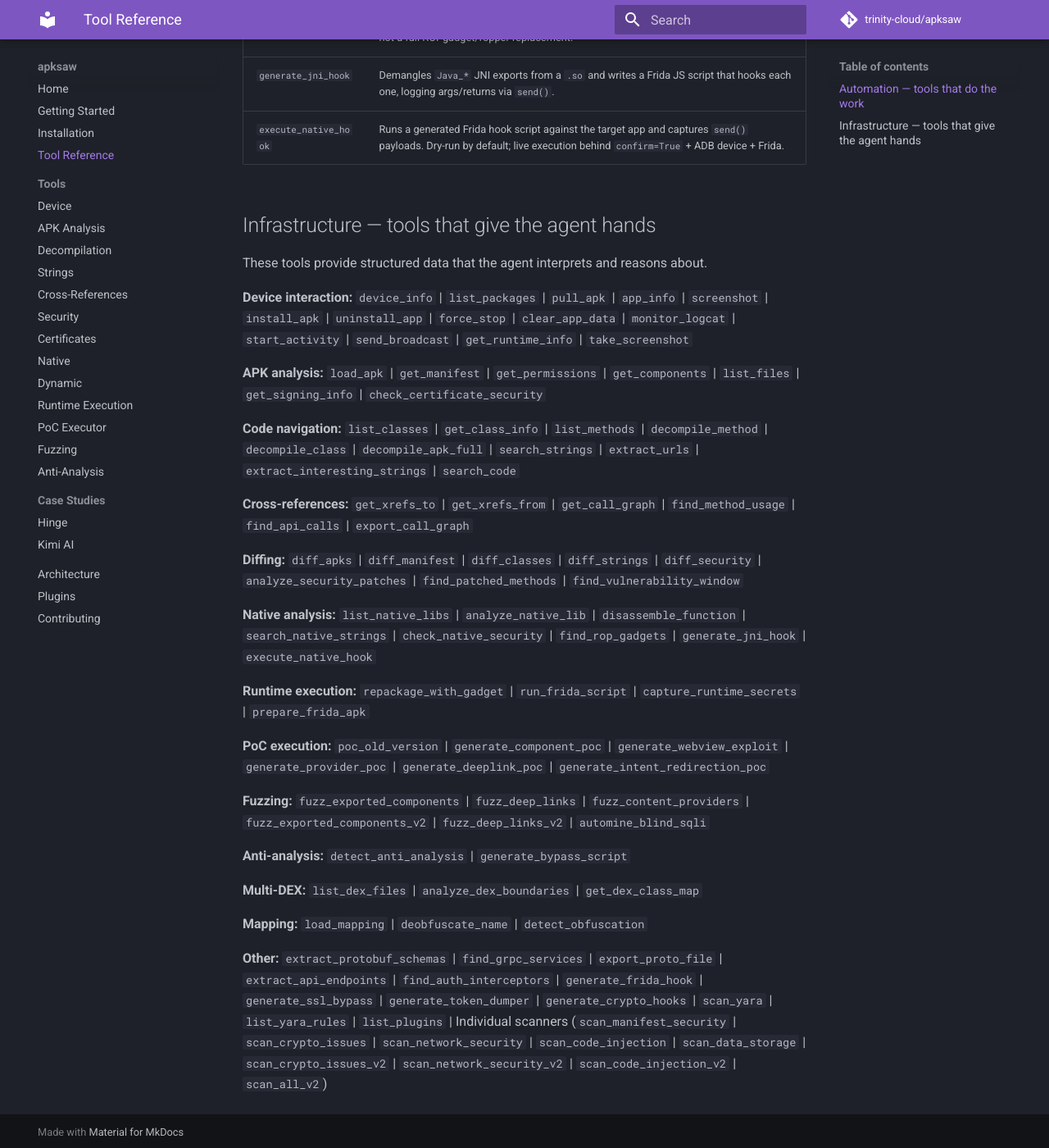
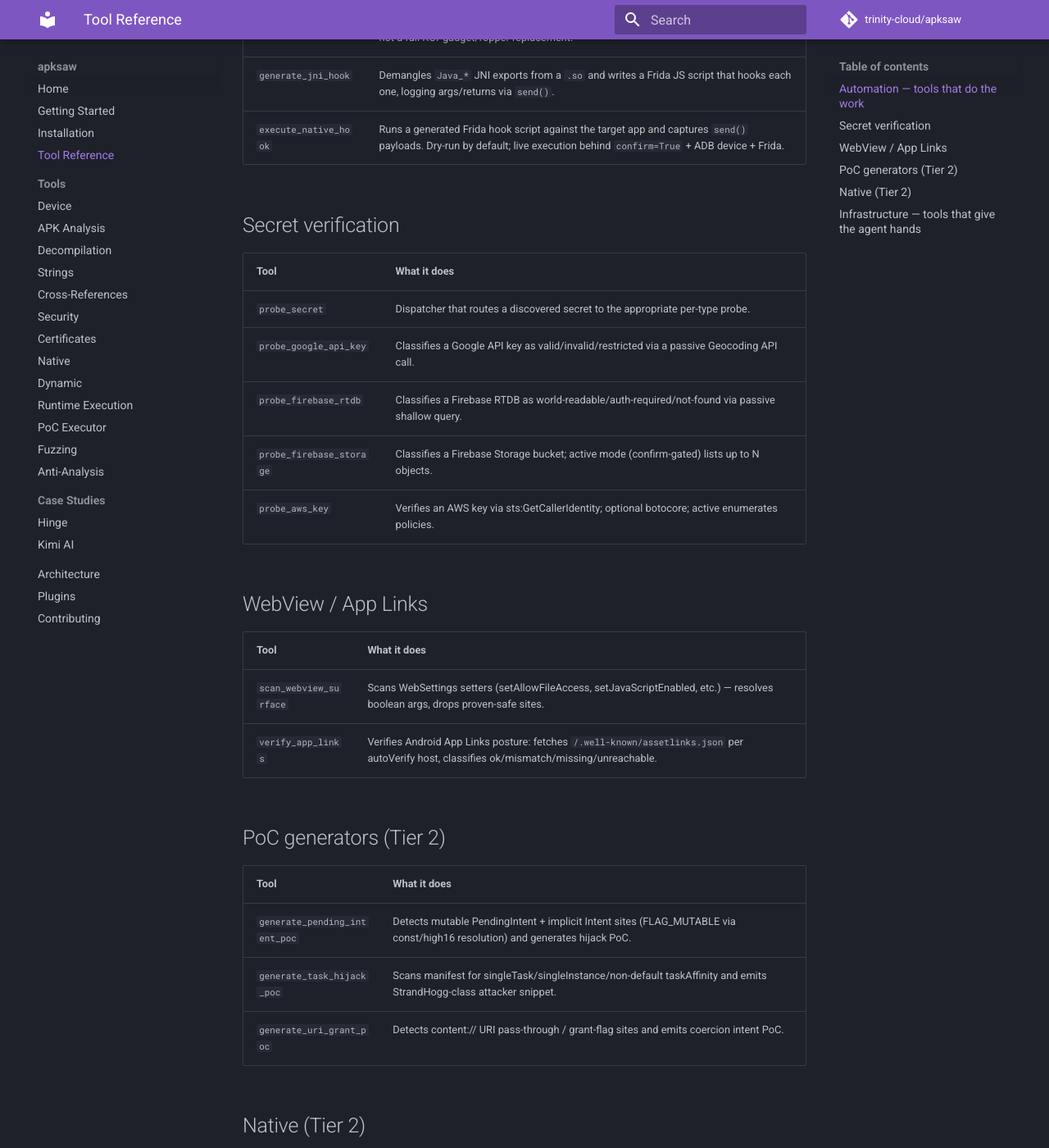
Before and after one commit to trinity-cloud/apksaw, an MkDocs documentation site: the page built from docs/tool-reference.md, in a window 1280 px wide and 1400 px high, scrolled down 2599 px. Shown: the whole window at 82% size. Built offline with MkDocs 1.6.1 and Material for MkDocs 9.7.7, drawn with Linux system fonts in a browser that asks for light colours; comment, search, counter and statistics services are not loaded; some of the changed text lies outside the part shown.

Commit message:
Update tool registration and documentation
Details:
- Register the new secret probe, WebView, and App Links tool modules with the MCP server.
- Update README tool counts from the stale baseline to the source-derived 113 MCP tools.
- Document the new module groups in the architecture guide.
- Add tool-reference entries for secret verification, WebView/App Links, Tier 2 PoC generators, and JNI registration mapping.

```diff
--- a/docs/tool-reference.md
+++ b/docs/tool-reference.md
@@ -49,6 +49,33 @@ These tools produce results, not just data. One tool call, structured output.
 | `generate_jni_hook` | Demangles `Java_*` JNI exports from a `.so` and writes a Frida JS script that hooks each one, logging args/returns via `send()`. |
 | `execute_native_hook` | Runs a generated Frida hook script against the target app and captures `send()` payloads. Dry-run by default; live execution behind `confirm=True` + ADB device + Frida. |
 
+## Secret verification
+| Tool | What it does |
+|---|---|
+| `probe_secret` | Dispatcher that routes a discovered secret to the appropriate per-type probe. |
+| `probe_google_api_key` | Classifies a Google API key as valid/invalid/restricted via a passive Geocoding API call. |
+| `probe_firebase_rtdb` | Classifies a Firebase RTDB as world-readable/auth-required/not-found via passive shallow query. |
+| `probe_firebase_storage` | Classifies a Firebase Storage bucket; active mode (confirm-gated) lists up to N objects. |
+| `probe_aws_key` | Verifies an AWS key via sts:GetCallerIdentity; optional botocore; active enumerates policies. |
+
+## WebView / App Links
+| Tool | What it does |
+|---|---|
+| `scan_webview_surface` | Scans WebSettings setters (setAllowFileAccess, setJavaScriptEnabled, etc.) — resolves boolean args, drops proven-safe sites. |
+| `verify_app_links` | Verifies Android App Links posture: fetches `/.well-known/assetlinks.json` per autoVerify host, classifies ok/mismatch/missing/unreachable. |
+
+## PoC generators (Tier 2)
+| Tool | What it does |
+|---|---|
+| `generate_pending_intent_poc` | Detects mutable PendingIntent + implicit Intent sites (FLAG_MUTABLE via const/high16 resolution) and generates hijack PoC. |
+| `generate_task_hijack_poc` | Scans manifest for singleTask/singleInstance/non-default taskAffinity and emits StrandHogg-class attacker snippet. |
+| `generate_uri_grant_poc` | Detects content:// URI pass-through / grant-flag sites and emits coercion intent PoC. |
+
+## Native (Tier 2)
+| Tool | What it does |
+|---|---|
+| `map_jni_registrations` | Recovers dynamically-registered JNI methods (RegisterNatives in JNI_OnLoad) via Capstone + .rodata scan. Feeds generate_jni_hook. |
+
 ## Infrastructure — tools that give the agent hands
 
 These tools provide structured data that the agent interprets and reasons about.
```
Also changed, not shown: other parts of docs/tool-reference.md (+1 -1 lines), README.md (+5 -5 lines), docs/architecture.md (+3 -0 lines), 1 other file.
